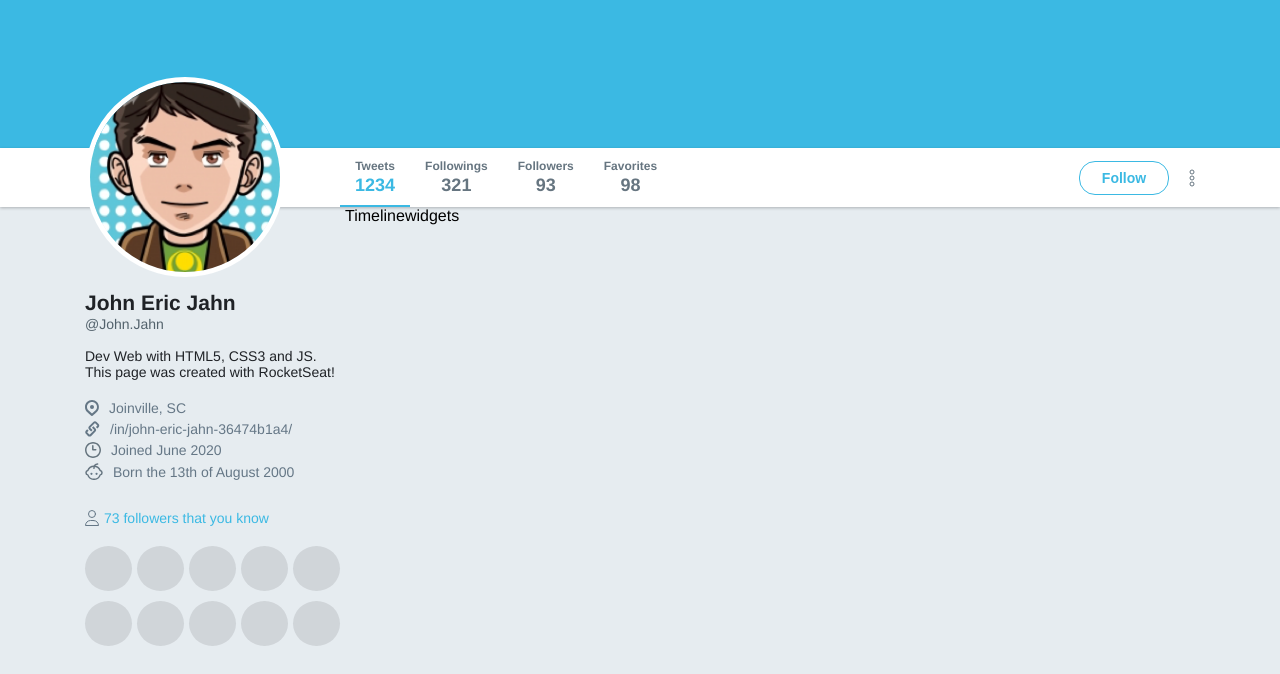
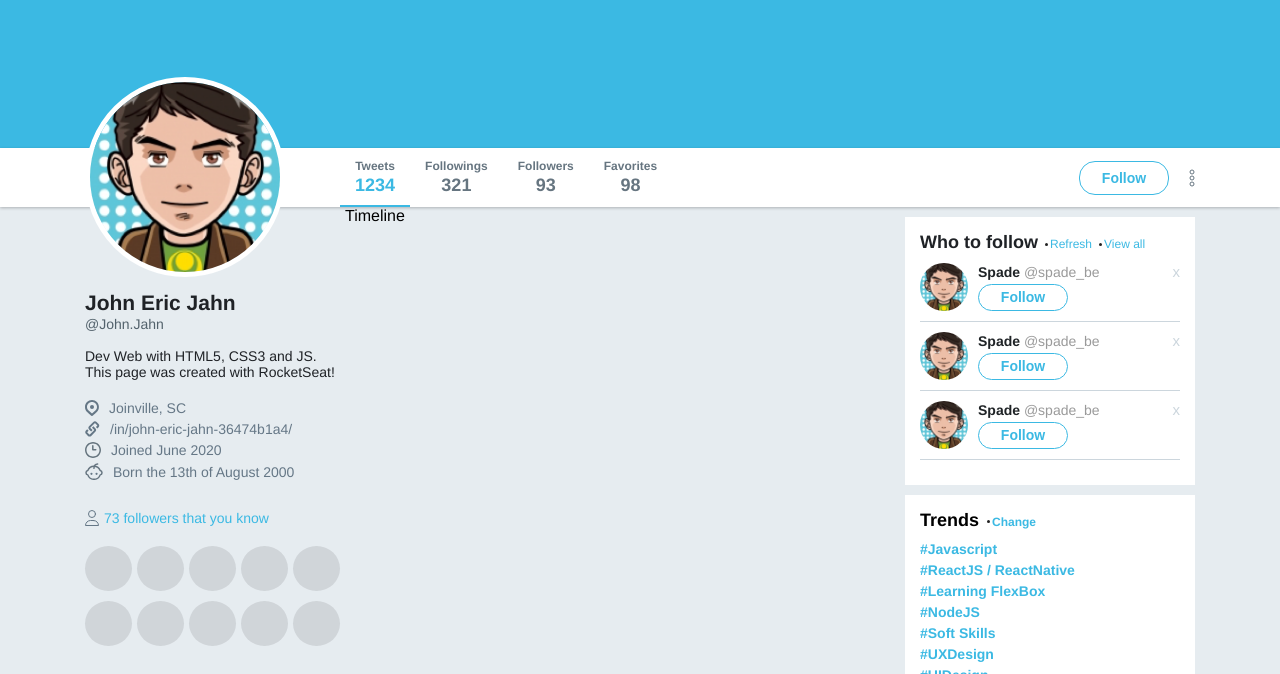
Before and after one commit to JohnEricJahn/Twitter-Layout-Clone, a plain HTML site: page index.html in a window 1280 px wide. Shown: the part 278-952 px from the top of the page. Drawn offline with Linux system fonts and the light colour scheme.

Commit message:
Right SideBar in Main Page

```diff
--- a/index.html
+++ b/index.html
@@ -104,7 +104,59 @@
             Timeline
         </section>
         <aside class="widgets">
-            widgets
+            <div class="widget follow">
+                <div class="title">
+                    <strong>Who to follow</strong>
+                    <a href="">Refresh</a>
+                    <a href="">View all</a>
+                </div>
+                <ul>
+                    <li>
+                        <div class="profile">
+                            <img src="/images/avatar.png" alt="avatar">
+                            <div class="info">
+                                <strong>Spade <span>@spade_be</span></strong>
+                                <button>Follow</button>
+                            </div>
+                        </div>
+                        <a href="">x</a>
+                    </li>
+                    <li>
+                        <div class="profile">
+                            <img src="/images/avatar.png" alt="avatar">
+                            <div class="info">
+                                <strong>Spade <span>@spade_be</span></strong>
+                                <button>Follow</button>
+                            </div>
+                        </div>
+                        <a href="">x</a>
+                    </li>
+                    <li>
+                        <div class="profile">
+                            <img src="/images/avatar.png" alt="avatar">
+                            <div class="info">
+                                <strong>Spade <span>@spade_be</span></strong>
+                                <button>Follow</button>
+                            </div>
+                        </div>
+                        <a href="">x</a>
+                    </li>
+                </ul>
+            </div>
+
+            <div class="widget trends">
+                <strong>Trends <span>Change</span></strong>
+                <ul>
+                    <li>#Javascript</li>
+                    <li>#ReactJS / ReactNative</li>
+                    <li>#Learning FlexBox</li>
+                    <li>#NodeJS</li>
+                    <li>#Soft Skills</li>
+                    <li>#UXDesign</li>
+                    <li>#UIDesign</li>
+                    <li>#CleanAirNow</li>
+                </ul>
+            </div>
         </aside>
     </div>
 </body>
--- a/styles.css
+++ b/styles.css
@@ -294,3 +294,154 @@ header#main-header .content .side button {
     border-radius: 5px;
     margin: 0px 5px 5px 0px;
 }
+
+/* TIMELINE */
+
+.wrapper-content .timeline {
+    flex: 1;
+}
+
+/* RIGHT SIDEBAR MAIN PAGE */
+
+.wrapper-content .widgets {
+    width: 290px;
+    margin-top: 10px;
+}
+
+.wrapper-content .widgets .widget {
+    position: relative;
+    background: #FFF;
+    padding: 15px;
+}
+
+.wrapper-content .widgets .widget .title {
+    display: flex;
+    align-items: baseline;
+}
+
+.wrapper-content .widgets .widget .title strong {
+    font-size: 18px;
+    color: #1F2226;
+}
+
+.wrapper-content .widgets .widget .title a {
+    font-size: 12px;
+    text-decoration: none;
+    color: #3bb9e3;
+    position: relative;
+    padding-left: 12px;
+}
+
+.wrapper-content .widgets .widget .title a::before {
+    content: '';
+    width: 3px;
+    height: 3px;
+    border-radius: 50%;
+    margin-left: 5px;
+    margin-right: 5px;
+    background: #222;
+    position: absolute;
+    left: 2px;
+    top: 6px;
+}
+
+.wrapper-content .widgets .follow ul {
+    list-style: none;
+    margin-top: 10px;
+}
+
+.wrapper-content .widgets .follow ul li {
+    display: flex;
+    justify-content: space-between;
+    border-bottom: 1px solid #ccd6dd;
+    padding-bottom: 10px;
+    margin-bottom: 10px;
+}
+
+.wrapper-content .widgets .follow ul li .profile {
+    display: flex;
+    align-items: center;
+}
+
+.wrapper-content .widgets .follow ul li .profile img {
+    width: 48px;
+    height: 48px;
+    border-radius: 50%;
+    margin-right: 10px;
+}
+
+.wrapper-content .widgets .follow ul li .profile .info {
+    display: flex;
+    flex-direction: column;
+}
+
+.wrapper-content .widgets .follow ul li .profile .info strong {
+    font-size: 14px;
+    color: #1f2326;
+}
+
+.wrapper-content .widgets .follow ul li .profile .info strong span {
+    font-weight: normal;
+    color: #9a9a9a;
+}
+
+.wrapper-content .widgets .follow ul li .profile .info button {
+    display: flex;
+    margin-top: 4px;
+    align-items: center;
+    justify-content: center;
+    color: #3bb9e3;
+    font-weight: bold;
+    border: 1px solid #3bb9e3;
+    font-size: 14px;
+    width: 90px;
+    height: 27px;
+    border-radius: 16px;
+    background-color: #fff;
+    margin-right: 20px;
+}
+
+.wrapper-content .widgets .follow ul li > a {
+    color: #CCD6DD;
+    text-decoration: none;
+    font-size: 15px;
+}
+
+.wrapper-content .trends {
+    margin-top: 10px;
+}
+
+.wrapper-content .trends strong {
+    font-size: 18px;
+}
+
+.wrapper-content .trends strong span {
+    font-size: 12px;
+    text-decoration: none;
+    color: #3bb9e3;
+    position: relative;
+    padding-left: 8px;
+}
+
+.wrapper-content .trends strong::before {
+    content: '';
+    width: 3px;
+    height: 3px;
+    border-radius: 50%;
+    background: #222;
+    position: absolute;
+    left: 82px;
+    top: 25px;
+}
+
+.wrapper-content .trends ul {
+    list-style: none;
+    margin-top: 10px;
+}
+
+.wrapper-content .trends ul li {
+    font-size: 14px;
+    color: #3bb9e3;
+    padding-bottom: 5px;
+    font-weight: bold;
+}
```
